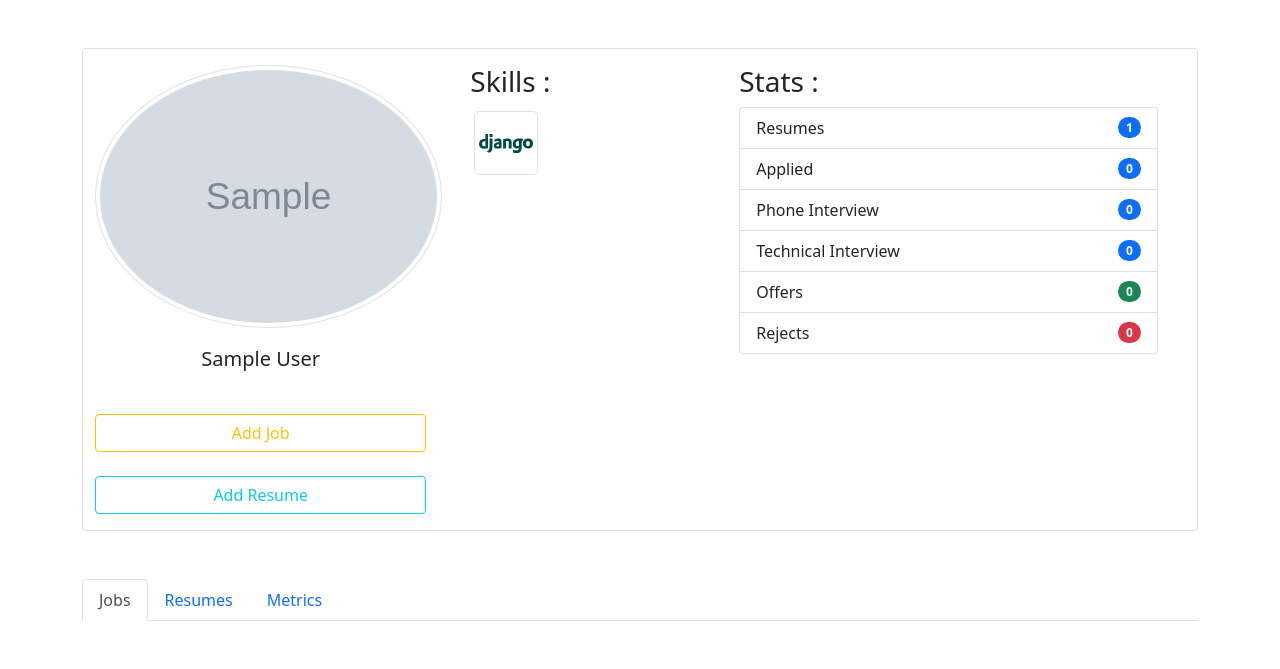
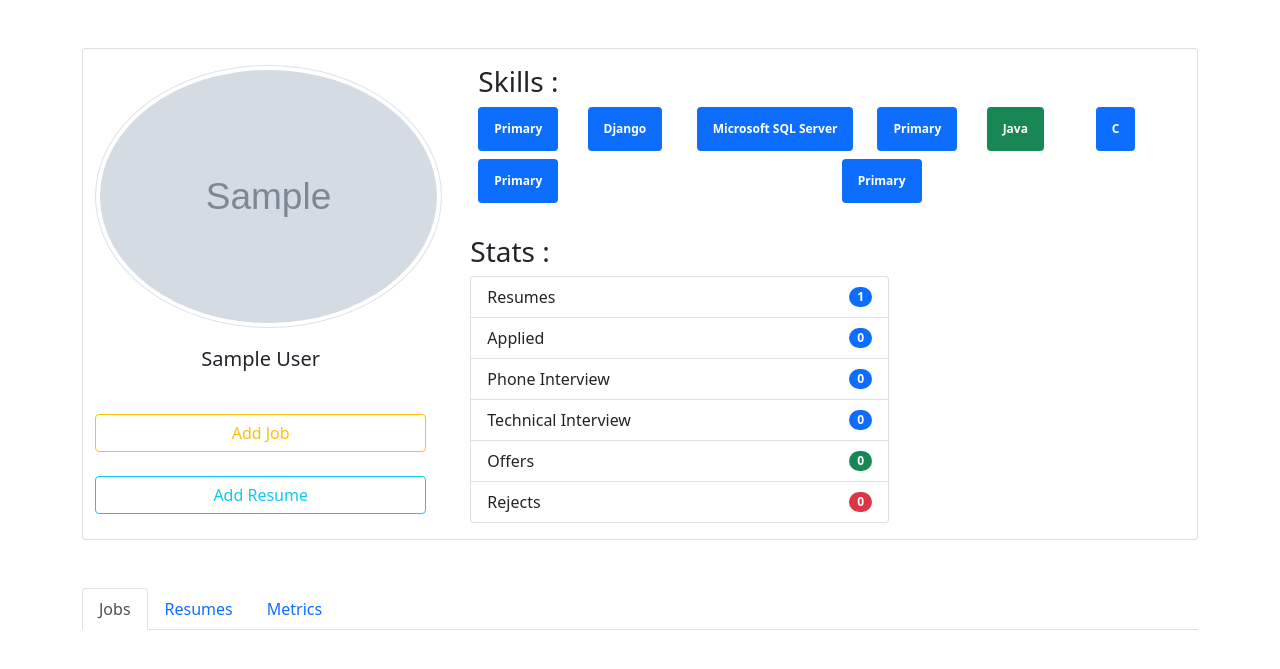
Before and after one commit to aesavas/JobHunter, a Django app: page /dashboard/ in a window 1280 px wide. Shown: the part 56-725 px from the top of the page. Run offline with Django 3.2, Linux system fonts and the light colour scheme; a user stored in the database is signed in; tables that the repository leaves empty hold one stand-in row (values such as "Sample post"); grey boxes marked "Sample" are stand-in pictures; data that the repository does not hold is empty; some libraries are stand-ins or nearby versions.

Commit message:
Dashboard page: skills section updated.

```diff
--- a/app/jobs/templates/jobs/dashboard.html
+++ b/app/jobs/templates/jobs/dashboard.html
@@ -20,11 +20,34 @@
                         </div>
                     </div>
                     <div class="col-sm-8">
-                        <div class="row">
-                            <div class="col-sm-4 my-3 mx-2" id="skills">
-                                <h3>Skills : </h3>
-                                <img src="/Resources/images/skills/django.svg" alt="Django" title="Django" class="rounded-3 border p-1 m-1">
+                        <div class="row my-3 mx-1" id="skills">
+                            <h3>Skills : </h3>
+                            <div class="col mb-2">
+                                <span class="badge p-3 bg-primary">Primary</span>
                             </div>
+                            <div class="col">
+                                <span class="badge p-3 bg-primary">Django</span>
+                            </div>
+                            <div class="col">
+                                <span class="badge p-3 bg-primary">Microsoft SQL Server</span>
+                            </div>
+                            <div class="col">
+                                <span class="badge p-3 bg-primary">Primary</span>
+                            </div>
+                            <div class="col">
+                                <span class="badge p-3 bg-success">Java</span>
+                            </div>
+                            <div class="col">
+                                <span class="badge p-3 bg-primary">C</span>
+                            </div>
+                            <div class="col">
+                                <span class="badge p-3 bg-primary">Primary</span>
+                            </div>
+                            <div class="col">
+                                <span class="badge p-3 bg-primary">Primary</span>
+                            </div>
+                        </div>
+                        <div class="row" id="stats">
                             <div class="col-sm-7 my-3 mx-2" id="stats">
                                 <h3>Stats :</h3>
                                 <ul class="list-group">
@@ -53,7 +76,6 @@
                                         <span class="badge bg-danger rounded-pill">{{status_count.rejected}}</span>
                                     </li>
                                 </ul>
-
                             </div>
                         </div>
                     </div>
--- a/app/static/css/style.css
+++ b/app/static/css/style.css
@@ -9,7 +9,11 @@
     width: 64px;
 }
 
-#skills > img{
+#skills > span{
+    display: inline-block;
+}
+
+.skill > img{
     height: 64px;
     width: 64px;
 }
```
